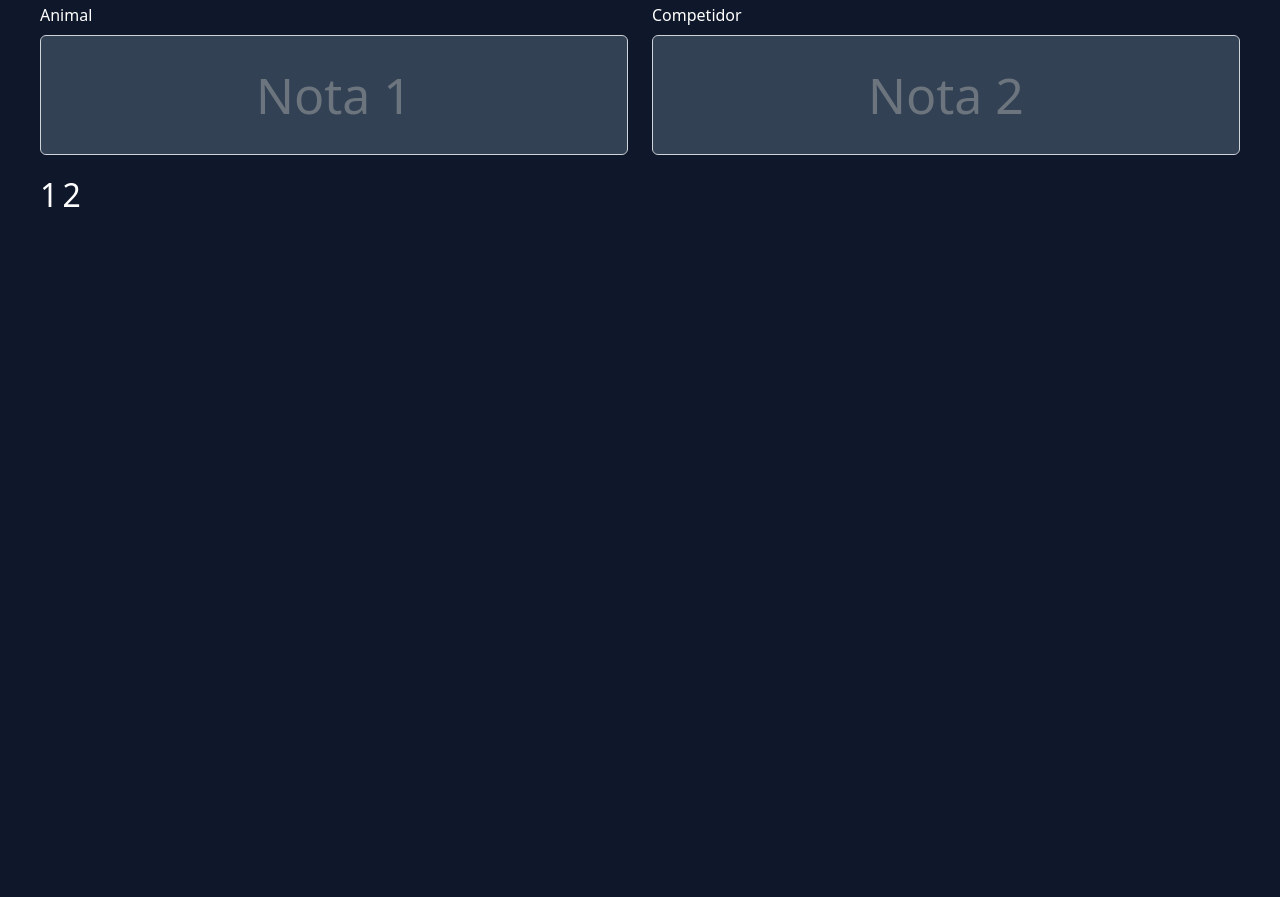
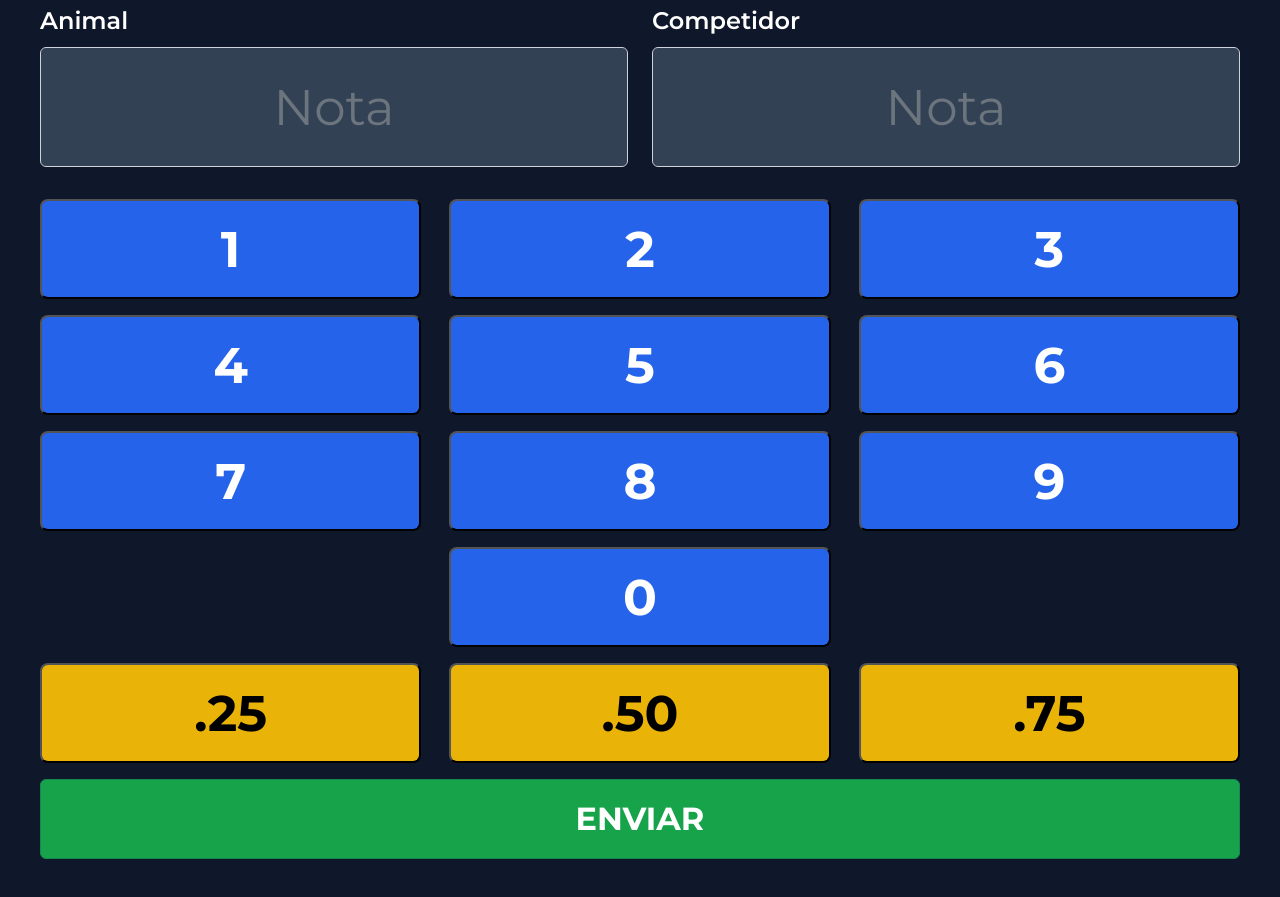
Before and after one commit to R87ProDev/borgao, a plain HTML site: page index.html in a window 1280 px wide. Shown: the part 371-1268 px from the top of the page. Before the commit the page ends 800 px from the top, so only its background shows below. Drawn offline with nearby package versions, Linux system fonts and the light colour scheme.

Commit message:
Teste teclado

```diff
--- a/assets/css/style.css
+++ b/assets/css/style.css
@@ -23,6 +23,7 @@
 }
 .btn-primary {
   background-color: var(--button-primary);
+  color: var(--text-color);
 }
 .btn-success {
   background-color: var(--button-success);
@@ -63,6 +64,7 @@ p {
 body {
   height: 100vh;
   background-color: var(--background-color-primary);
+  font-family: 'Montserrat', sans-serif;
 }
 /* HEADER */
 header {
@@ -138,4 +140,18 @@ main {
   outline: none;
 }
 
+.button-number {
+  width: 100%;
+  height: 100px;
+  font-size: 50px;
+  text-align: center;
+  border-radius: 8px;
+  /*   background-color: var(--button-primary);
+  color: var(--text-color); */
+}
+
+#btn-save {
+  height: 80px;
+}
+
 /* DATA NOTE END*/
--- a/assets/js/script.js
+++ b/assets/js/script.js
@@ -3,3 +3,10 @@ $(".btn-clock").click(function() {
     $(".btn-clock").addClass("btn-disabled");
     $(".btn-declassify").hide();
 });
+
+
+
+$('#animal').keypress(function(event) {
+    event.preventDefault();
+    return false;
+});
--- a/index.html
+++ b/index.html
@@ -9,6 +9,10 @@
 
     <link href="https://cdn.jsdelivr.net/npm/bootstrap@5.2.0/dist/css/bootstrap.min.css" rel="stylesheet" integrity="sha384-gH2yIJqKdNHPEq0n4Mqa/HGKIhSkIHeL5AyhkYV8i59U5AR6csBvApHHNl/vI1Bx" crossorigin="anonymous">
     <link rel="stylesheet" href="./assets/css/style.css">
+
+    <link rel="preconnect" href="https://fonts.googleapis.com">
+    <link rel="preconnect" href="https://fonts.gstatic.com" crossorigin>
+    <link href="https://fonts.googleapis.com/css2?family=Montserrat:wght@300;400;500;600;700&display=swap" rel="stylesheet">
 </head>
 
 <body>
@@ -37,20 +41,72 @@
         <div class="data-note-template mt-4">
             <div class="d-flex gap-4">
                 <div class="mb-3 w-100">
-                    <label for="animal" class="form-label">Animal</label>
-                    <input type="email" class="form-control input-data" id="animal" placeholder="Nota 1">
+                    <label for="animal" class="form-label fw-semibold fs-4">Animal</label>
+                    <input type="email" class="form-control input-data" id="animal" placeholder="Nota">
                 </div>
                 <div class="mb-3 w-100">
-                    <label for="competitor" class="form-label">Competidor</label>
-                    <input type="email" class="form-control input-data" id="competitor" placeholder="Nota 2">
+                    <label for="competitor" class="form-label fw-semibold fs-4">Competidor</label>
+                    <input type="email" class="form-control input-data" id="competitor" placeholder="Nota">
                 </div>
             </div>
 
-            <div class="data-number">
-                <span class="fs-2">1</span>
-                <span class="fs-2">2</span>
-
-
+            <div class="data-number mt-3">
+                <div class="row gap-1">
+                    <div class="col">
+                        <button class="button-number fw-bolder btn-primary">1</button>
+                    </div>
+                    <div class="col">
+                        <button class="button-number fw-bolder btn-primary">2</button>
+                    </div>
+                    <div class="col">
+                        <button class="button-number fw-bolder btn-primary">3</button>
+                    </div>
+                </div>
+                <div class="row gap-1 mt-3">
+                    <div class="col">
+                        <button class="button-number fw-bolder btn-primary">4</button>
+                    </div>
+                    <div class="col">
+                        <button class="button-number fw-bolder btn-primary">5</button>
+                    </div>
+                    <div class="col">
+                        <button class="button-number fw-bolder btn-primary">6</button>
+                    </div>
+                </div>
+                <div class="row gap-1 mt-3">
+                    <div class="col">
+                        <button class="button-number fw-bolder btn-primary">7</button>
+                    </div>
+                    <div class="col">
+                        <button class="button-number fw-bolder btn-primary">8</button>
+                    </div>
+                    <div class="col">
+                        <button class="button-number fw-bolder btn-primary">9</button>
+                    </div>
+                </div>
+                <div class="row gap-1 mt-3">
+                    <div class="col">
+                        <!-- <button class="button-number">7</button> -->
+                    </div>
+                    <div class="col">
+                        <button class="button-number fw-bolder btn-primary">0</button>
+                    </div>
+                    <div class="col">
+                        <!--  <button class="button-number">9</button> -->
+                    </div>
+                </div>
+                <div class="row gap-1 mt-3">
+                    <div class="col">
+                        <button class="button-number btn-warning fw-bolder">.25</button>
+                    </div>
+                    <div class="col">
+                        <button class="button-number btn-warning fw-bolder">.50</button>
+                    </div>
+                    <div class="col">
+                        <button class="button-number btn-warning fw-bolder">.75</button>
+                    </div>
+                </div>
+                <button id="btn-save" class="btn btn-success fs-2 fw-bolder w-100 mt-3">ENVIAR</button>
             </div>
         </div>
     </main>
@@ -65,7 +121,7 @@
                 </div>
                 <div class="modal-body">
                     <div class="form-floating">
-                    <select class="form-select" id="declassifySelect">
+                        <select class="form-select" id="declassifySelect">
                         <option selected>Open this select menu</option>
                         <option value="1">One</option>
                         <option value="2">Two</option>
```
